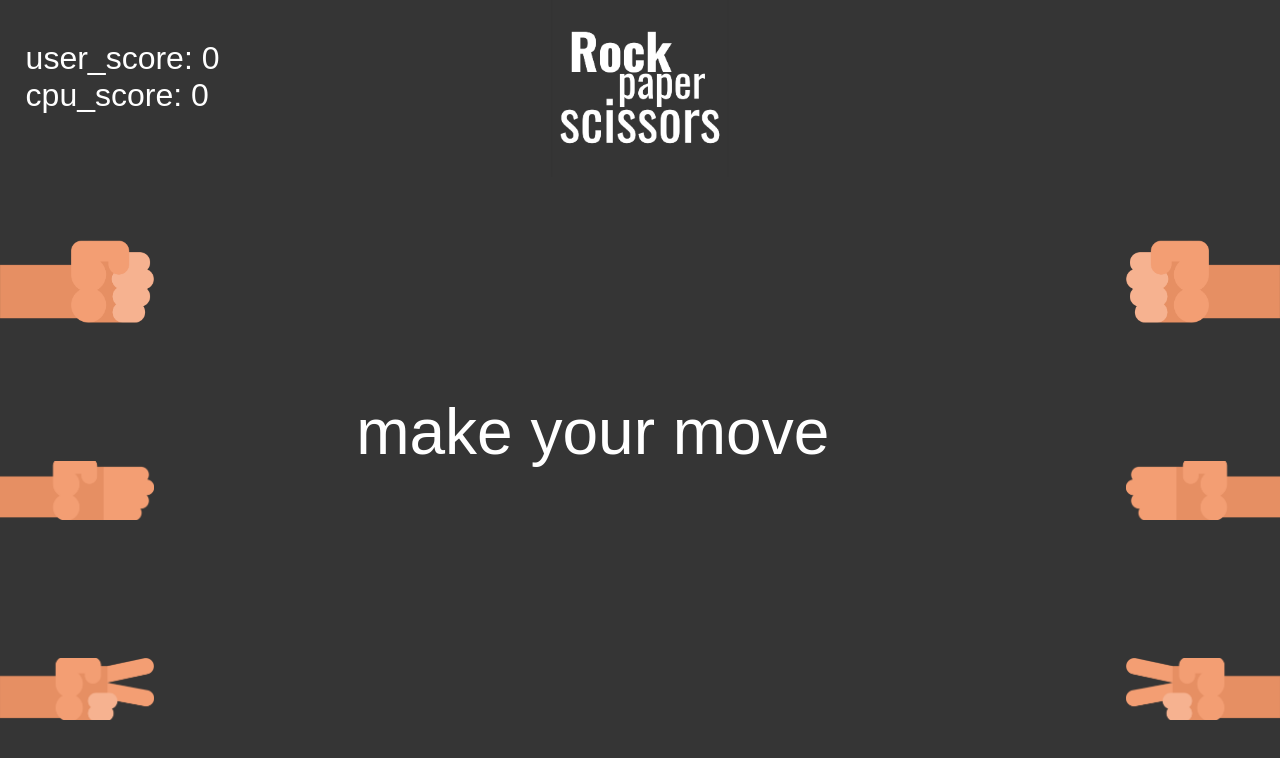
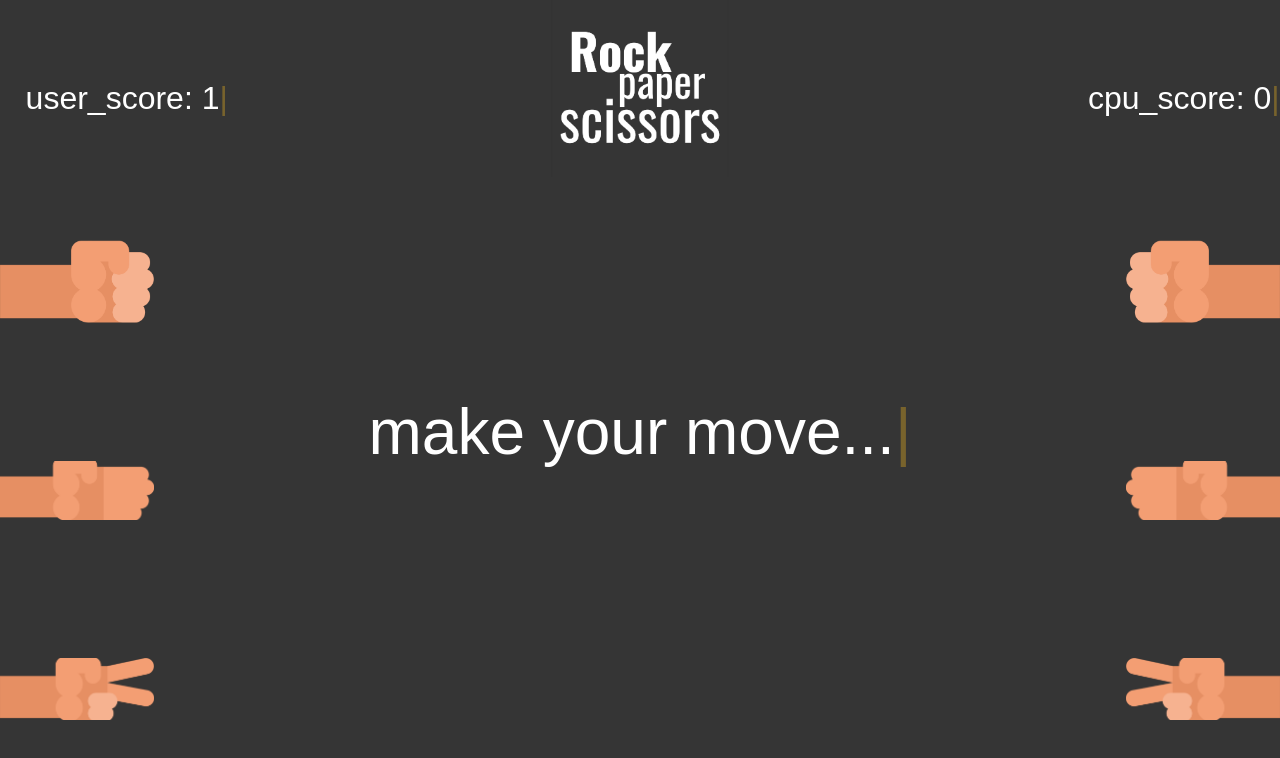
Before and after one commit to srikanthragh06/rock_paper_scissors, a plain HTML site: page index.html in a window 1280 px wide. Drawn offline with Linux system fonts and the light colour scheme; a web font is replaced by a local one.

Commit message:
third commit

```diff
--- a/index.html
+++ b/index.html
@@ -11,13 +11,12 @@
 </head>
 <body>
 
-    <div class="score">
-        <div class="score__user-score">
-            <span class="typewriter"></span><span class="cursor">|</span>
-        </div>
-        <div class="score__cpu-score">
-            <span class="typewriter"></span><span class="cursor">|</span>
-        </div>
+
+    <div class="score__user-score">
+        <span class="typewriter"></span><span class="cursor">|</span>
+    </div>
+    <div class="score__cpu-score">
+        <span class="typewriter"></span><span class="cursor">|</span>
     </div>
 
     <div class="header">
@@ -53,7 +52,7 @@
 
         <div class="middle__waiting-container">
             <div class="middle__waiting-container__text">
-                make your move
+                <span class="typewriter"></span><span class="cursor">|</span>
             </div>
         </div>
 
--- a/index.js
+++ b/index.js
@@ -10,6 +10,7 @@ function generateCPUMove(){
     return move;
 
 }
+
 
 
 
@@ -42,8 +43,12 @@ function main(){
     //hideDiv(middleWaiting);
     hideDiv(middleResult);
 
-    typeWriterEffect(userScoreDisplay,"user_score: 0",50);
-    typeWriterEffect(cpuScoreDisplay,"cpu_score: 0",50);
+    addTypeWriterEffect(middleWaiting,"make your move...",50);
+    addTypeWriterEffect(userScoreDisplay,"user_score: 0",50);
+    addTypeWriterEffect(cpuScoreDisplay,"cpu_score: 0",50);
+    setTimeout(function() {
+        updateTypeWriterEffect(userScoreDisplay,"1",1);
+    },3000);
 
 
 }
--- a/style.css
+++ b/style.css
@@ -22,21 +22,22 @@ img {
 
 .cursor{
     color: rgb(254, 191, 29);
-    font-size: 32px;
     font-family: 'Mooli', sans-serif;
 
-    animation: blink 2s linear infinite;
+    animation: blink 3s linear infinite;
 }
 
 .score{
-    position:absolute;
-    left:2%;
-    top:5%;
+
 
     border: 0.5px solid purple;
 }
 
-.score__user-score,.score__cpu-score{
+.score__user-score{
+    position:absolute;
+    left:2%;
+    top:10%;
+
     font-size: 32px;
     color: white;
     font-family: 'Mooli', sans-serif;
@@ -45,6 +46,18 @@ img {
     border:0.5px solid yellow;
 }
 
+.score__cpu-score{
+    position:absolute;
+    left:85%;
+    top:10%;
+
+    font-size: 32px;
+    color: white;
+    font-family: 'Mooli', sans-serif;
+    /* text-align: center; */
+
+    border:0.5px solid yellow;
+}
 
 .header{
 
@@ -154,7 +167,6 @@ img {
 .middle__waiting-container__text{
 
     position:relative;
-    left:-10%;
     top:-10%;
 
     font-size: 64px;
--- a/utils.js
+++ b/utils.js
@@ -16,20 +16,55 @@ function removeAllBorder(){
     }
 }
 
-function typeWriterEffect(div,phrase,speed=125){
+function addTypeWriterEffect(div,phrase,speed=75){
 
-    const typeWriterDiv=div.querySelector('.typewriter')
+    const typeWriterDiv=div.querySelector('.typewriter');
+
+    if (!typeWriterDiv) {
+        console.error("Element with class 'typewriter' not found.");
+        return; // Exit the function if the element is not found
+    }
 
     let i=0;
-    intervalID=setInterval(function(){
+    let intervalID=setInterval(function(){
     if (i<phrase.length){
-        console.log(phrase[i]);
         typeWriterDiv.textContent+=phrase[i];
         i++;
     }
     else{
         clearInterval(intervalID);
-        console.log('end')
+        console.log(`typewriter effect for ${div} completed`);
     }
     },speed);
 }
+
+function eraseTypeWriterEffect(div,eraseIterations=1,speed=50){
+    const typeWriterDiv=div.querySelector('.typewriter');
+
+    if (!typeWriterDiv) {
+        console.error("Element with class 'typewriter' not found.");
+        return; // Exit the function if the element is not found
+    }
+
+    let newText=typeWriterDiv.textContent;
+    let intervalID=setInterval(function(){
+    if (eraseIterations>0){
+        newText=newText.slice(0,-1);
+        typeWriterDiv.textContent=newText
+        eraseIterations-=1
+    }
+    else{
+        clearInterval(intervalID);
+        console.log(`erase typewriter effect for ${div} completed`);
+    }
+    },speed);
+}
+
+function updateTypeWriterEffect(div,phrase,eraseIterations=1,speed=500){
+    eraseTypeWriterEffect(div,eraseIterations,speed);
+    setTimeout(function(){
+        addTypeWriterEffect(div,phrase,speed);
+    }
+    ,speed*eraseIterations);
+
+}
```
